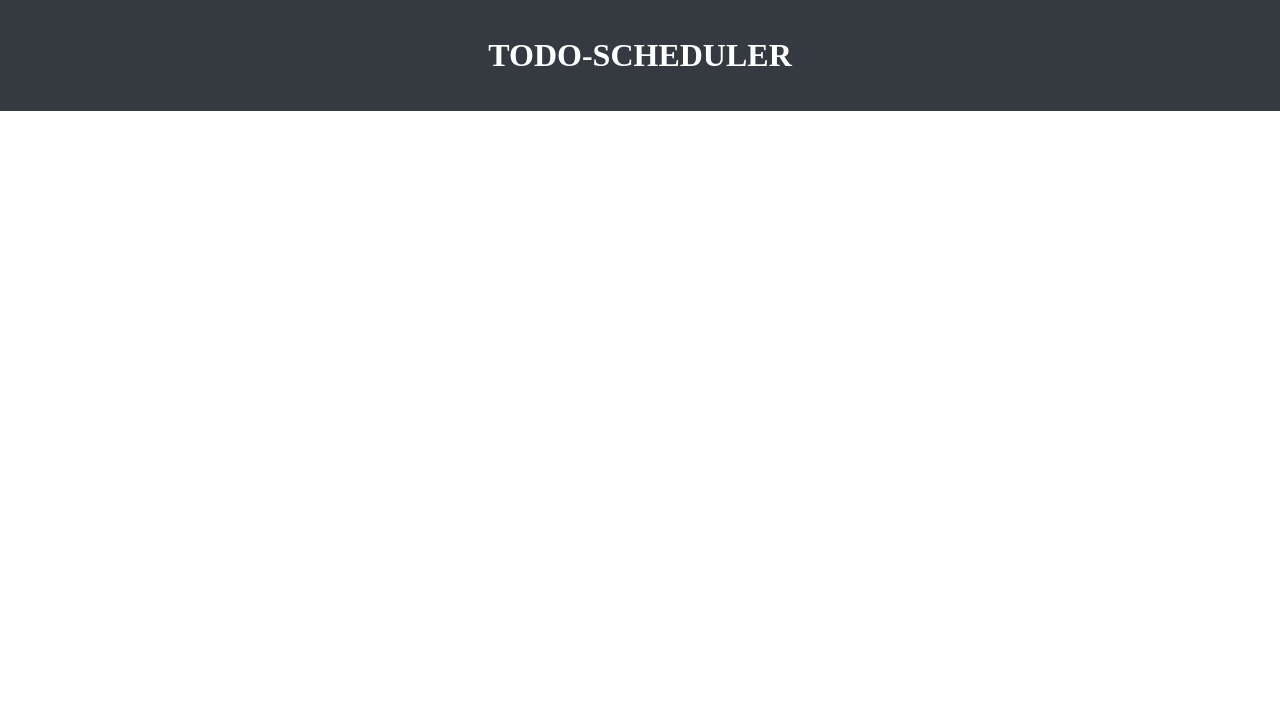
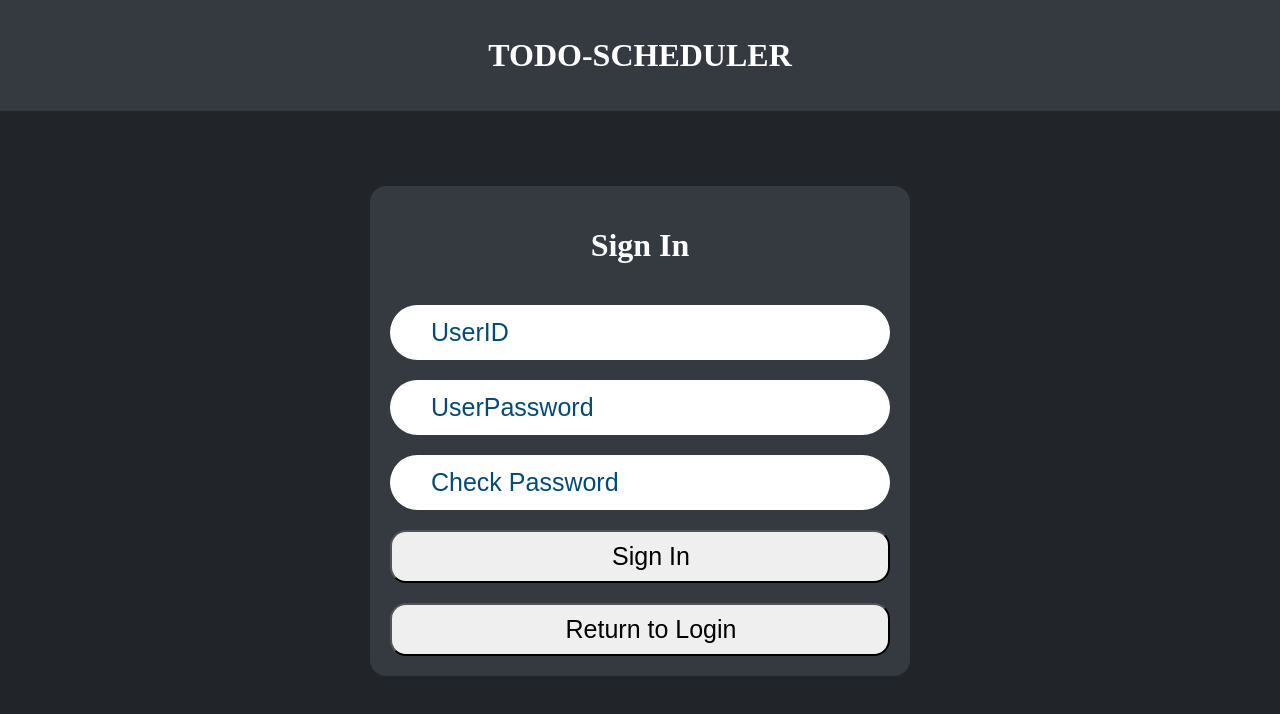
Before and after one commit to Sersoc/todo-scheduler, a React (Vite) app in the folder frontend/: page /signin in a window 1280 px wide. Before the commit this address had no page. Shown: the top 714 px of the page. Built offline with nearby package versions, Linux system fonts and the light colour scheme.

Commit message:
feat : add Login & Sign In Page

```diff
--- a/frontend/src/App.tsx
+++ b/frontend/src/App.tsx
@@ -2,9 +2,10 @@ import { Link } from "react-router-dom";
 import "./assets/styles/style.css";
 import { BrowserRouter as Router, Routes, Route } from "react-router-dom";
 import Login from "./components/Login";
+import SignIn from "./components/SignIn";
 function App() {
   return (
-    <div className="main-bg">
+
       <Router>
         <div className="full-bg">
           <Link to="/">
@@ -13,9 +14,10 @@ function App() {
         </div>
         <Routes>
           <Route path="/" element={<Login />}></Route>
+          <Route path="/signin" element={<SignIn />}></Route>
         </Routes>
       </Router>
-    </div>
+
   );
 }
 
--- a/frontend/src/assets/styles/global.css
+++ b/frontend/src/assets/styles/global.css
@@ -4,14 +4,11 @@
   background-color: #343A40;
   padding: 5px 0;
 }
-.main-bg{
+h1 {
+  font-size: 2rem;
+  color: #fff;
+}
 
-  background: #212529;
-}
-.content{
-  max-width: 1200px;
-  margin: 0 auto;
-}
 a,
 a:visited,
 a:hover,
@@ -30,4 +27,5 @@ html {
 body {
   margin: 0;
   padding: 0;
+  background-color: #212529;
 }
--- /dev/null
+++ b/frontend/src/assets/styles/signin.css
@@ -0,0 +1,18 @@
+.sign-in{
+    display: flex;
+    width: 100%;
+    height: 80vh;
+    /* width: 500px; */
+    justify-content: center;
+    align-items: center;
+}
+
+.sign-in-box {
+    display: flex;
+    background-color: #343A40;
+    width: 500px;
+    align-items: center;
+    flex-direction: column;
+    padding: 20px;
+    border-radius: 16px;
+}
--- a/frontend/src/assets/styles/style.css
+++ b/frontend/src/assets/styles/style.css
@@ -1,8 +1,60 @@
 .tracking-in-expand {
 	animation: tracking-in-expand 0.7s cubic-bezier(0.215, 0.610, 0.355, 1.000) both;
 }
+.login{
+  display: flex;
+  height: 80vh;
+  justify-content: center;
+  align-items: center;
+}
+.login-box{
+  display: flex;
+  background-color: #343A40;
+  width: 500px;
+  color: white;
+  font-size: 2rem;
+  border-radius: 15px;
 
+  padding: 20px;
+  align-items: center;
+  flex-direction: column;
+}
 
+.input-box {
+  display: flex;
+  width: 100%;
+  margin-top: 20px;
+}
+.input-box input{
+  width: 100%;
+  padding: 10px 16px 10px 38px;
+  border-radius: 99px;
+  border: solid 3px transparent;
+  font-weight: 500;
+  outline: none;
+  transition: 0.25s;
+  font-size: 25px;
+}
+
+.input-box input:focus {
+  border: solid 3px rgb(5, 248, 208);
+}
+
+.input-box input::placeholder{
+  color: rgb(4, 75, 116);;
+}
+form button{
+  margin-top: 20px;
+  width: 100%;
+  padding: 10px 16px 10px 38px;
+  border-radius: 16px;
+  font-size: 25px;
+
+}
+form button:hover{
+  background-color: aqua;
+  cursor: pointer;
+}
 @keyframes tracking-in-expand {
   0% {
 
--- /dev/null
+++ b/frontend/src/components/Home.tsx
@@ -0,0 +1,5 @@
+export default function Home(){
+    return(<>
+    {}
+    </>)
+}
--- a/frontend/src/components/Login.tsx
+++ b/frontend/src/components/Login.tsx
@@ -1,4 +1,50 @@
+import { useState } from "react";
+import { useNavigate } from "react-router-dom";
 
-export default function Login(){
-    return(<div className="content"><div><form ><label>aa</label></form></div></div>);
+export default function Login() {
+  const [userId, setUserId] = useState("");
+  const [userPassword, setUserPassword] = useState("");
+  const navigate = useNavigate();
+  const handleLogin = async () => {
+    const response = await fetch(``);
+
+
+  };
+
+  const handlerPage = () =>{
+    navigate("/signin");
+
+  }
+  return (
+    <div className="login">
+      <form className="login-box" onSubmit={handleLogin}>
+        <h1>Login</h1>
+        <section className="input-box">
+          <input
+            type="text"
+            id="username"
+            value={userId}
+            onChange={(e) => setUserId(e.target.value)}
+            required
+            className=""
+            placeholder="UserID"
+          />
+        </section>
+        <section className="input-box">
+          <input
+            type="password"
+            id="userpassword"
+            value={userPassword}
+            onChange={(e) => setUserPassword(e.target.value)}
+            required
+            className=""
+            placeholder="UserPassword"
+          />
+        </section>
+        <button type="submit">Login</button>
+      <button type="button" onClick={handlerPage}>Sign In</button>
+      </form>
+
+    </div>
+  );
 }
--- /dev/null
+++ b/frontend/src/components/SignIn.tsx
@@ -0,0 +1,56 @@
+import { useState } from "react";
+import "../assets/styles/signin.css";
+import { useNavigate } from "react-router-dom";
+export default function SignIn() {
+    const [userId,setUserId] = useState("");
+    const [userPassword,setUserPassword] = useState("");
+    const navigate = useNavigate();
+    const handleSignIn = async () => {
+        const response = await fetch();
+    }
+    const handlePage = () =>{
+        navigate("/");
+    }
+  return (
+    <div className="sign-in">
+      <form className="sign-in-box" onSubmit={handleSignIn}>
+        <h1>Sign In</h1>
+        <section className="input-box">
+          <input
+            type="text"
+            id="username"
+            value={userId}
+            onChange={(e) => setUserId(e.target.value)}
+            required
+            className=""
+            placeholder="UserID"
+          />
+        </section>
+        <section className="input-box">
+          <input
+            type="password"
+            id="userpassword"
+            value={userPassword}
+            onChange={(e) => setUserPassword(e.target.value)}
+            required
+            className=""
+            placeholder="UserPassword"
+          />
+        </section>
+        <section className="input-box">
+          <input
+            type="password"
+            id="userpassword"
+            // value={userPassword}
+            // onChange={(e) => setUserPassword(e.target.value)}
+            required
+            className=""
+            placeholder="Check Password"
+          />
+        </section>
+        <button type="submit">Sign In</button>
+        <button type="button" onClick={handlePage}>Return to Login</button>
+      </form>
+    </div>
+  );
+}
```
